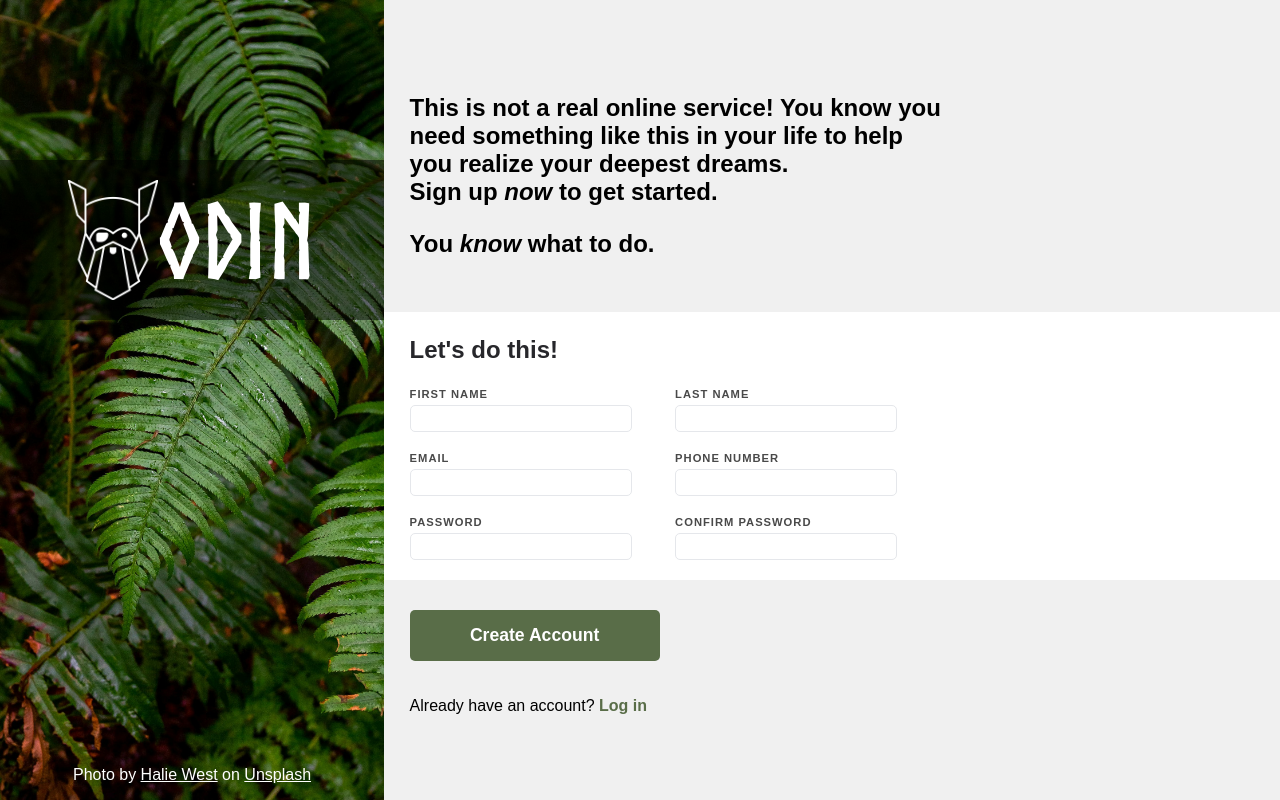
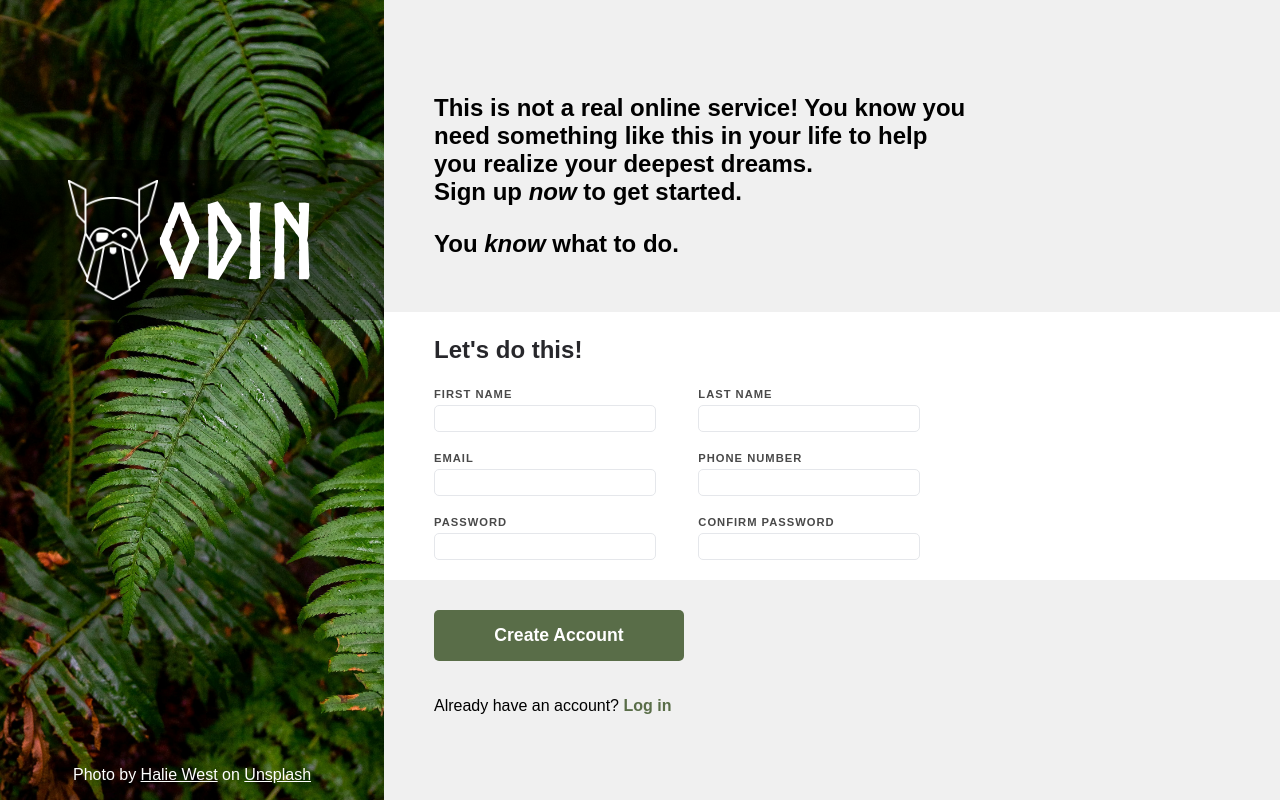
Before and after one commit to NoixVerte/sign-up-form, a plain HTML site: page index.html in a window 1280 px wide. Drawn offline with Linux system fonts and the light colour scheme.

Commit message:
Change paddings

```diff
--- a/style.css
+++ b/style.css
@@ -63,7 +63,7 @@ main {
 
 .header-text-wrapper {
     width: 60%;
-    padding-left: 2vw;
+    padding-left: 50px;
 
     & p {
         font-size: 1.5rem;
@@ -73,7 +73,7 @@ main {
 
 .form-wrapper {
     background-color: white;
-    padding-left: 2vw;
+    padding-left: 50px;
     margin-top: 10px;
 
     & p {
@@ -130,7 +130,7 @@ button {
     font-weight: bold;
     border: none;
     border-radius: 5px;
-    margin-left: 2vw;
+    margin-left: 50px;
     margin-top: 10px;
 }
 
@@ -139,7 +139,7 @@ button:hover {
 }
 
 main > p {
-    padding-left: 2vw;
+    padding-left: 50px;
 
     & a {
         text-decoration: none;
```
